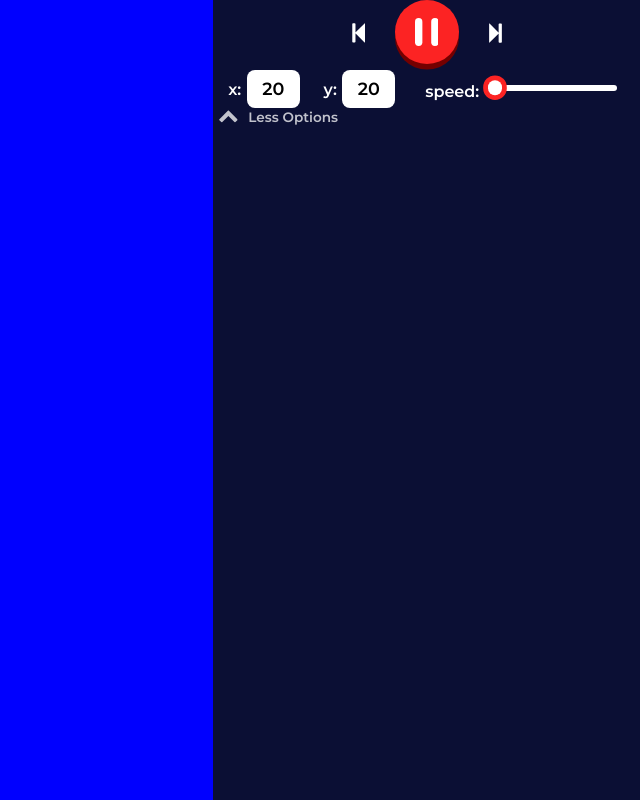
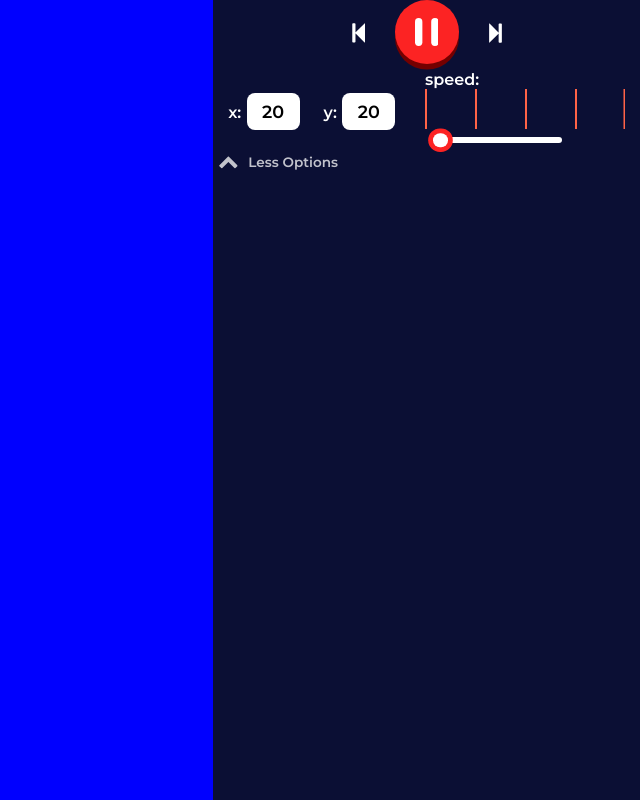
Before and after one commit to MoophHD/life-automata, a React (Create React App) app in the folder client/: page / in a window 1280 px wide. Shown: the whole page, without its empty margins (640-1280 px from the left). Built offline with nearby package versions, Linux system fonts and the light colour scheme.

Commit message:
basic scale for input-range

```diff
--- a/client/src/components/RangeInput.js
+++ b/client/src/components/RangeInput.js
@@ -3,6 +3,10 @@ import styled from "styled-components";
 
 const RangeInput = ({ style, min, max, step, defaultValue, register }) => {
   return (
+    <>
+      {/* <Ruler length={~~((max-min)/step)} /> */}
+      <Ruler length={5} />
+
       <Input
         name="interval"
         style={style}
@@ -13,15 +17,48 @@ const RangeInput = ({ style, min, max, step, defaultValue, register }) => {
         defaultValue={defaultValue}
         ref={register}
       />
+    </>
   );
 };
 //stump = {0: {title: ""}}
-const Ruler = ({stumps={}, length, }) => {
+const Ruler = ({ stumps = {}, length }) => {
   //must return lines like in ruler with stumps representing bigger lines with titles udnerneath
-  return <></>
+  return <Scale length={length} />;
+};
+
+const color = "tomato";
+const width = 2; //px
+
+const gedGradientRecepy = (length) => {
+  const recepy = [];
+  const gapPercentage = 100 / (length - 1);
+
+  //draws line than gap
+  for (let i = 0; i < length - 1; i++) {
+    recepy.push(`${color} ${gapPercentage * i}%`);
+    recepy.push(`${color} calc(${gapPercentage * i}% + ${width}px)`);
+    recepy.push(`transparent calc(${gapPercentage * i}% + ${width}px)`);
+    recepy.push(`transparent ${gapPercentage * (i + 1)}%`);
   }
 
-const thumpSize = .9; //rem
+  //last gap has to be shorter in order to accomodate the last line
+  recepy.pop();
+  recepy.push(`transparent calc(100% - ${width}px)`);
+  // *.5 is a workaround, google renders the list line at 2 * width
+  recepy.push(`${color} calc(100% - ${width * 0.5}px), ${color} 100%`);
+
+  return recepy.join(",");
+};
+const Scale = styled.div`
+  width: 200px;
+  height: 40px;
+  background: linear-gradient(
+    90deg,
+    ${(props) => gedGradientRecepy(props.length)}
+  );
+`;
+
+const thumpSize = 0.9; //rem
 const borderSize = 0.3; //rem
 
 const Input = styled.input`
```
Lines whose indentation alone changed are shown as unchanged.
